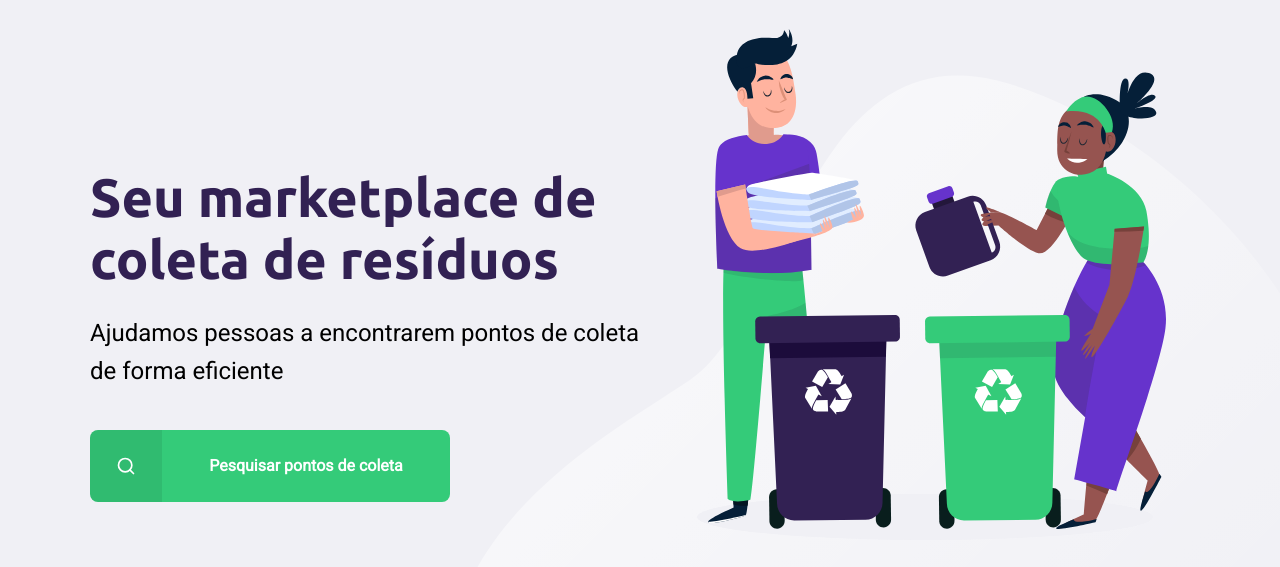
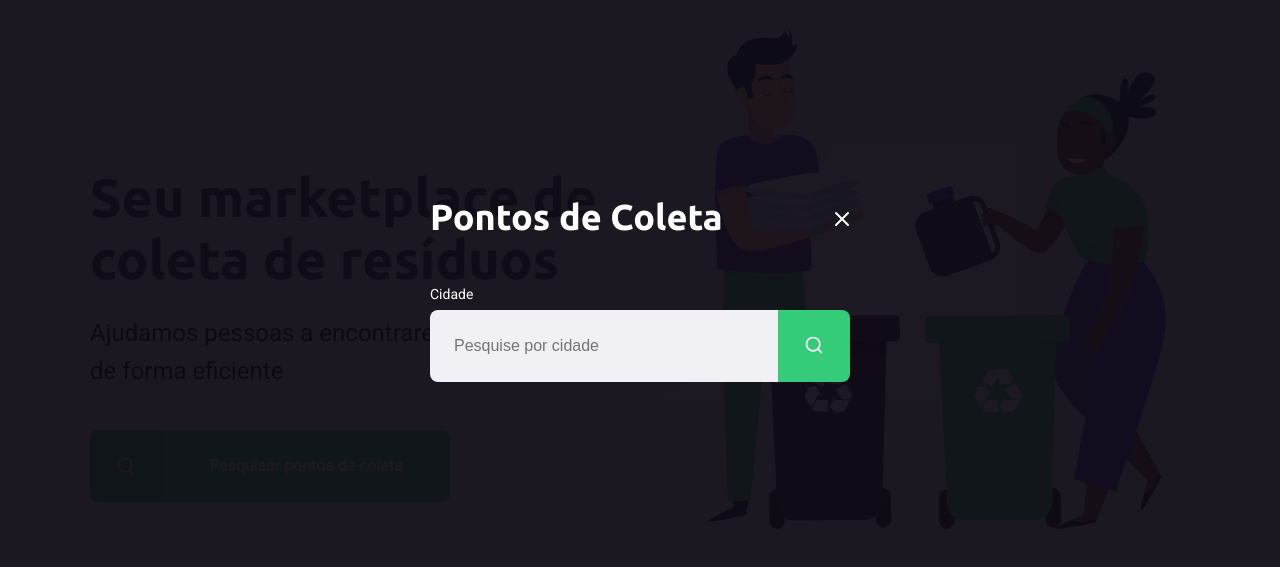
Before and after one commit to mailsonferreira/next-level-week-01, a plain HTML site: page index.html in a window 1280 px wide. Both pictures are taken after a click on the link "Pesquisar pontos de coleta". Shown: the part 111-678 px from the top of the page. Drawn offline with Linux system fonts and the light colour scheme.

Commit message:
add js modal

```diff
--- a/index.html
+++ b/index.html
@@ -7,6 +7,7 @@
     <title>Ecoleta</title>
     <link rel="stylesheet" href="/styles/main.css">
     <link rel="stylesheet" href="/styles/home.css">
+    <link rel="stylesheet" href="/styles/modal.css">
     <link rel="stylesheet" href="/styles/responsive.css">
 
 </head>
@@ -41,7 +42,25 @@
     </div>
 
 
+    <div id="modal" class="hide">
+        <div class="content">
+            <div class="header">
+                <h1>Pontos de Coleta</h1>
+                <a href="#">Fechar</a>
+            </div>
+            <form action="">
+                <label for="search">Cidade</label>
+                <div class="search field">
+                    <input type="text" name="search" placeholder="Pesquise por cidade">
+                    <button>
+                        <img src="/assets/search.svg" alt="Buscar">
+                    </button>
+                </div>
+            </form>
+        </div>
+    </div>
 
+    <script src="/scripts/index.js"></script>
 </body>
 
 </html>
--- /dev/null
+++ b/scripts/index.js
@@ -0,0 +1,13 @@
+//MODAL
+
+const buttonSearch = document.querySelector('#page-home main a')
+const modal = document.querySelector('#modal')
+const close = document.querySelector('#modal .header a')
+
+buttonSearch.addEventListener("click", () => {
+    modal.classList.toggle('hide')
+})
+
+close.addEventListener("click", () => {
+    modal.classList.toggle('hide')
+})
--- /dev/null
+++ b/styles/modal.css
@@ -0,0 +1,97 @@
+#modal {
+    height: 100vh;
+    width: 100vw;
+
+    background-color: #0e0a14ef;
+
+    position: fixed;
+    top: 0;
+
+    display: flex;
+    justify-content: center;
+    align-items: center;
+
+    transition: 400ms;
+}
+
+
+#modal.hide{
+    display: none;
+}
+
+
+
+#modal .content {
+    color: white;
+
+    width: 420px;
+}
+
+#modal .header {
+    display: flex;
+    align-items: center;
+    justify-content: space-between;
+
+    margin-bottom: 48px;
+
+}
+
+#modal .header a {
+    background-image: url(../assets/x.svg) ;
+
+    width: 20px;
+    height: 20px;
+
+    display: flex;
+
+    font-size: 0.01px;
+}
+
+#modal .header h1 {
+    color: white;
+
+    font-size: 36px;
+    line-height: 42px;
+}
+
+#modal form label{
+    font-size: 14px;
+    line-height: 16px;
+
+    display: block;
+    margin-bottom: 8px;
+}
+
+#modal form .field {
+    display: flex;
+}
+
+#modal form input {
+    flex: 1;
+
+    background-color: #f0f0f5;
+
+    border-radius: 8px 0 0 8px;
+    border: 0;
+
+    padding: 16px 24px;
+
+    font-size: 16px;
+    color: #6c6c80;
+}
+
+#modal form button {
+    width: 72px;
+    height: 72px;
+
+    background-color: var(--primary-color);
+
+    border: 0;
+
+    border-radius: 0 8px 8px 0 ;
+}
+
+#modal form button:hover {
+    background-color: #2fb852;
+    cursor: pointer;
+}
```
